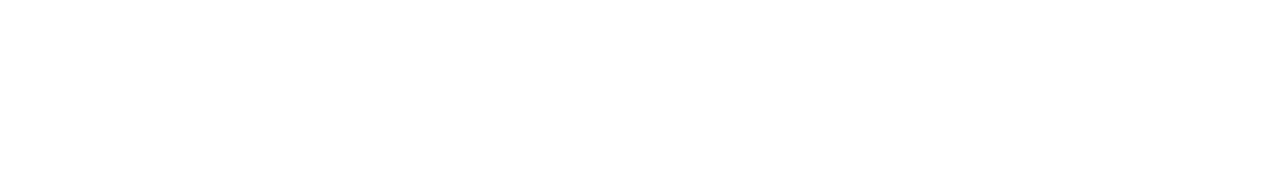
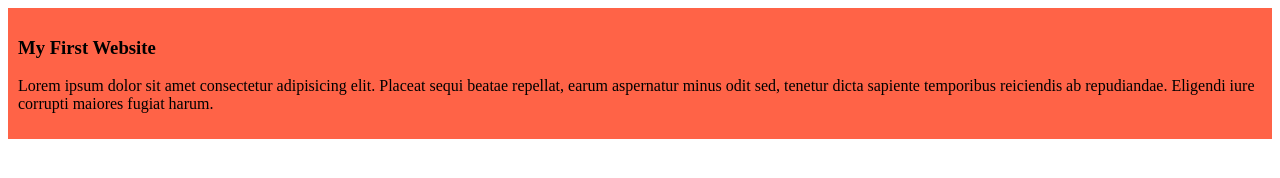
Before and after one commit to tsbarbhuiya/my-simple-website, a plain HTML site: page index.html in a window 1280 px wide. Drawn offline with Linux system fonts and the light colour scheme.

Commit message:
added the first blog

```diff
--- a/index.html
+++ b/index.html
@@ -4,8 +4,12 @@
     <meta charset="UTF-8">
     <meta name="viewport" content="width=device-width, initial-scale=1.0">
     <title>My Simple Website</title>
+    <link rel="stylesheet" href="styles/blog.css">
 </head>
 <body>
-
+    <div>
+        <h3>My First Website</h3>
+        <p>Lorem ipsum dolor sit amet consectetur adipisicing elit. Placeat sequi beatae repellat, earum aspernatur minus odit sed, tenetur dicta sapiente temporibus reiciendis ab repudiandae. Eligendi iure corrupti maiores fugiat harum.</p>
+    </div>
 </body>
 </html>
--- /dev/null
+++ b/styles/blog.css
@@ -0,0 +1,4 @@
+div{
+    background-color: tomato;
+    padding: 10px;
+}
```
